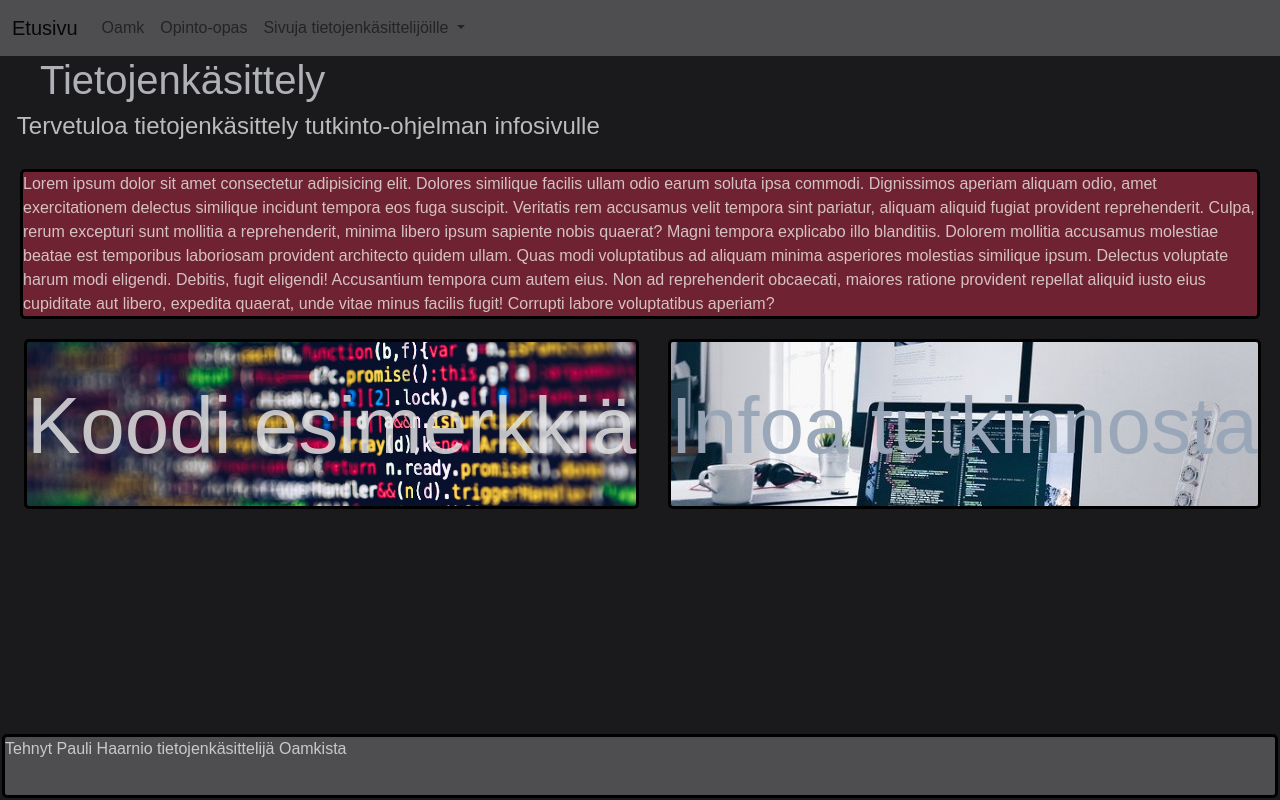
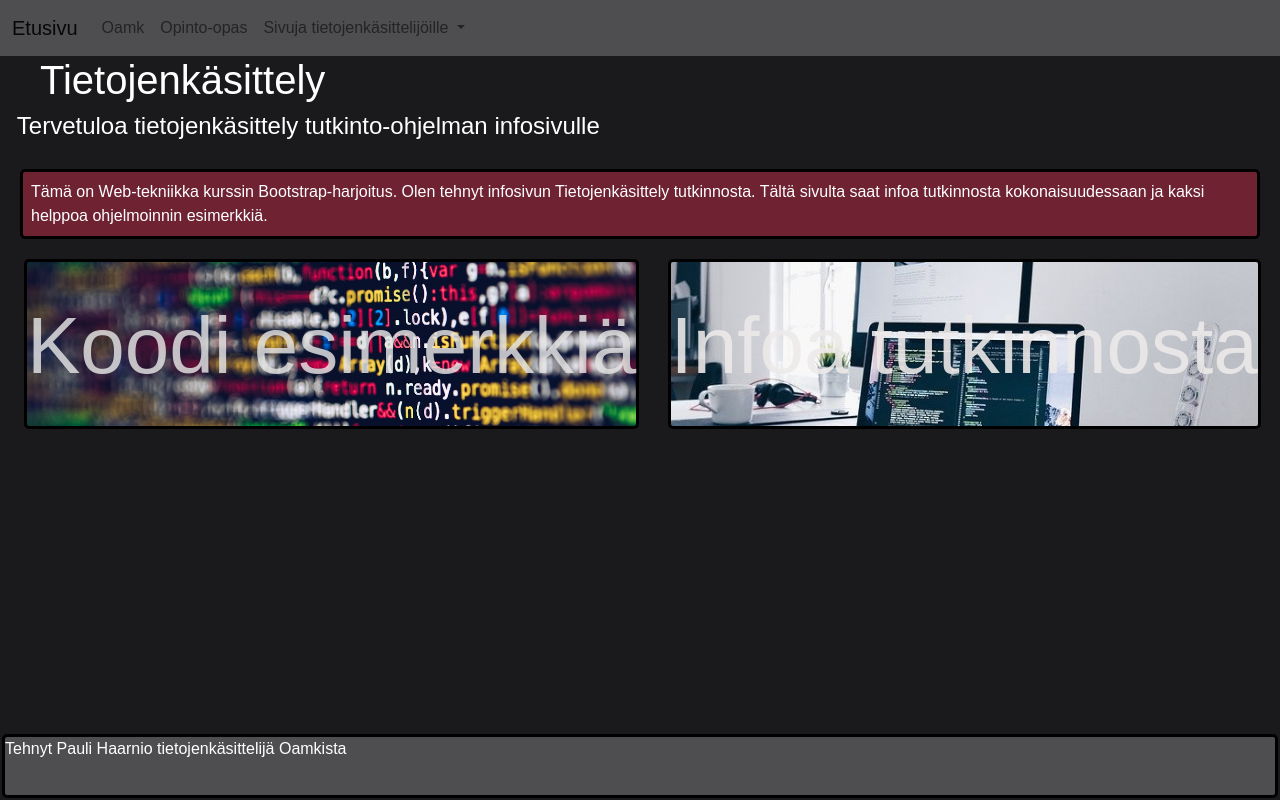
Before and after one commit to paulihaarnio/bootstrap-sivusto, a plain HTML site: page index.html in a window 1280 px wide. Drawn offline with nearby package versions, Linux system fonts and the light colour scheme; files whose address does not match are found by name.

Commit message:
muutoksia

```diff
--- a/index.html
+++ b/index.html
@@ -8,7 +8,7 @@
     <!-- Bootstrap CSS -->
 
     <link href="https://cdn.jsdelivr.net/npm/bootstrap@5.1.3/dist/css/bootstrap.min.css" rel="stylesheet" integrity="sha384-1BmE4kWBq78iYhFldvKuhfTAU6auU8tT94WrHftjDbrCEXSU1oBoqyl2QvZ6jIW3" crossorigin="anonymous">
-    <link rel="stylesheet" href="/styles/style.css">
+    <link rel="stylesheet" href="styles/style.css">
 
     <script src="code.js" defer></script>
     <!-- Optional JavaScript; choose one of the two! -->
@@ -56,10 +56,7 @@
   </header>
 
 <div id="text">
-<article>Lorem ipsum dolor sit amet consectetur adipisicing elit. Dolores similique facilis ullam odio earum soluta ipsa commodi. Dignissimos aperiam aliquam odio, amet exercitationem delectus similique incidunt tempora eos fuga suscipit.
-Veritatis rem accusamus velit tempora sint pariatur, aliquam aliquid fugiat provident reprehenderit. Culpa, rerum excepturi sunt mollitia a reprehenderit, minima libero ipsum sapiente nobis quaerat? Magni tempora explicabo illo blanditiis.
-Dolorem mollitia accusamus molestiae beatae est temporibus laboriosam provident architecto quidem ullam. Quas modi voluptatibus ad aliquam minima asperiores molestias similique ipsum. Delectus voluptate harum modi eligendi. Debitis, fugit eligendi!
-Accusantium tempora cum autem eius. Non ad reprehenderit obcaecati, maiores ratione provident repellat aliquid iusto eius cupiditate aut libero, expedita quaerat, unde vitae minus facilis fugit! Corrupti labore voluptatibus aperiam?</article>
+<article>Tämä on Web-tekniikka kurssin Bootstrap-harjoitus. Olen tehnyt infosivun Tietojenkäsittely tutkinnosta. Tältä sivulta saat infoa tutkinnosta kokonaisuudessaan ja kaksi helppoa ohjelmoinnin esimerkkiä.  </article>
 </div>
 
 <a href="pages/index2.html" id="codesite">Koodi esimerkkiä</a>
--- a/script/code2.js
+++ b/script/code2.js
@@ -30,7 +30,6 @@ function tulosta(){
 }
 function tyhjennä(){
     tulostus.innerHTML=""
-
 }
 secondButton.addEventListener("click", tulosta)
 thirdButton.addEventListener("click", tyhjennä)
--- a/styles/style.css
+++ b/styles/style.css
@@ -1,26 +1,30 @@
 body{
     background-color:#1a1a1d;
-    font-family: fantasy
+    font-family: fantasy;
+    color: white;
+
 }
 
 #nav{
     background:#4e4e50 ;
 }
-h1{
-    color: rgba(232, 234, 240, 0.726);
+h1, h2{
+
     padding-left: 1em;
 }
 h4{
     padding-left: 0.7em;
-    color: rgba(255, 255, 255, 0.705);
+
 }
-#text{
+article{
    border: 3px solid black;
    border-radius: 5px;
    margin: 20px;
+   padding: 0.5rem;
    background-color: #6f2232;
    display: inline-block;
-   color: rgba(235, 230, 224, 0.815);
+   height: auto;
+   display: inline-block;
 }
 footer{
     display: inline-block;
@@ -29,19 +33,18 @@ footer{
     margin: 2px;
     background-color:#4e4e50 ;
     border: 3px solid rgb(0, 0, 0);
-    color: rgb(201, 201, 201);
     height: 4em;
 }
 footer a{
     text-decoration: none;
-    color:rgb(201, 201, 201);
+
 }
  footer a:hover{
     color: rgb(53, 53, 53);
 }
 a{
     text-decoration: none;
-    color:rgb(201, 201, 201);
+    color: white;
 }
 #codesite{
     display: inline-block;
@@ -56,9 +59,7 @@ a{
     margin-left: 0.3em;
 
 }
-#codesite a:hover{
-    border: 4px solid rgb(255, 255, 255);
-}
+
 #infosite{
     display: inline-block;
     padding-top: 0.3em;
@@ -68,9 +69,6 @@ a{
     font-size: 5em;
     background-image:url("../images/computer-ge90562384_640.jpg");
     background-size: cover;
-    color: rgba(153, 166, 185, 0.979);
+    color: rgba(236, 233, 233, 0.897);
     margin-left: 0.3em;
 }
-#infosite a:hover{
-    border: 4px solid rgb(255, 255, 255);
-}
--- a/styles/styles2.css
+++ b/styles/styles2.css
@@ -28,4 +28,5 @@ article{
 }
 #kuva2{
     height: 25em;
+
 }
```
Also changed, not shown: pages/index2.html (+3 -2 lines), pages/index3.html (+6 -3 lines).
